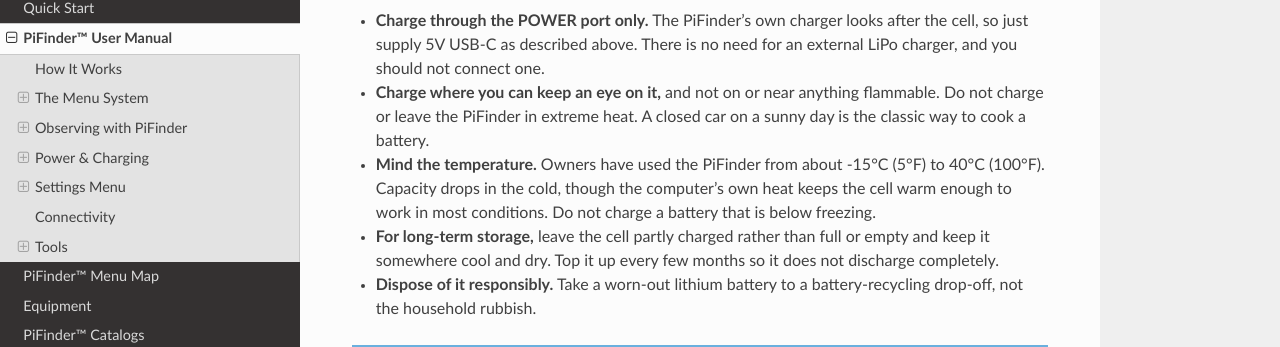
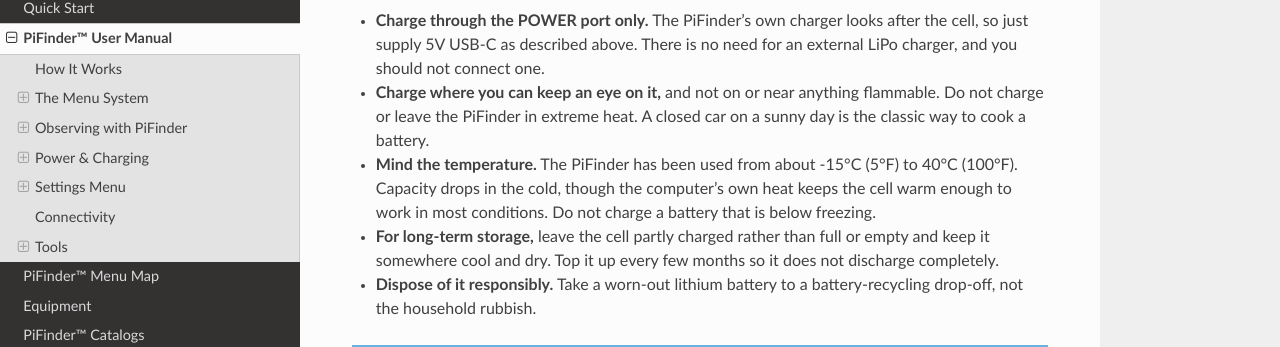
Before and after one commit to brickbots/PiFinder, a Sphinx documentation site: the page built from docs/source/user_guide.rst, in a window 1280 px wide and 900 px high, scrolled down 30127 px. Shown: the part 103-450 px from the top of the window. Built offline with Sphinx 7.4.7 and the Read the Docs theme 3.1.0, drawn with Linux system fonts in a browser that asks for light colours.

Commit message:
docs: do not invent an actor for the temperature range
The active-voice pass rewrote "The PiFinder has been used from about -15C to
40C" as "Owners have used the PiFinder from...", which supplies a subject the
source never had. We do not actually know the range came from owners rather
than from bench testing, so the rewrite asserts more than the original.

Rule 2 allows the passive precisely here: the actor is genuinely unknown.
Restored.

Co-Authored-By: Claude Opus 5 (1M context) <noreply@anthropic.com>
Claude-Session: https://claude.ai/code/session_01HqTCarGCgTRWBQ1ysG8XFD

```diff
--- a/docs/source/user_guide.rst
+++ b/docs/source/user_guide.rst
@@ -906,7 +906,7 @@ A few habits keep the cell healthy:
 - **Charge where you can keep an eye on it,** and not on or near anything flammable.  Do not
   charge or leave the PiFinder in extreme heat.  A closed car on a sunny day is the classic
   way to cook a battery.
-- **Mind the temperature.**  Owners have used the PiFinder from about -15°C (5°F) to 40°C
+- **Mind the temperature.**  The PiFinder has been used from about -15°C (5°F) to 40°C
   (100°F).  Capacity drops in the cold, though the computer's own heat keeps the cell warm
   enough to work in most conditions.  Do not charge a battery that is below freezing.
 - **For long-term storage,** leave the cell partly charged rather than full or empty and keep
```
